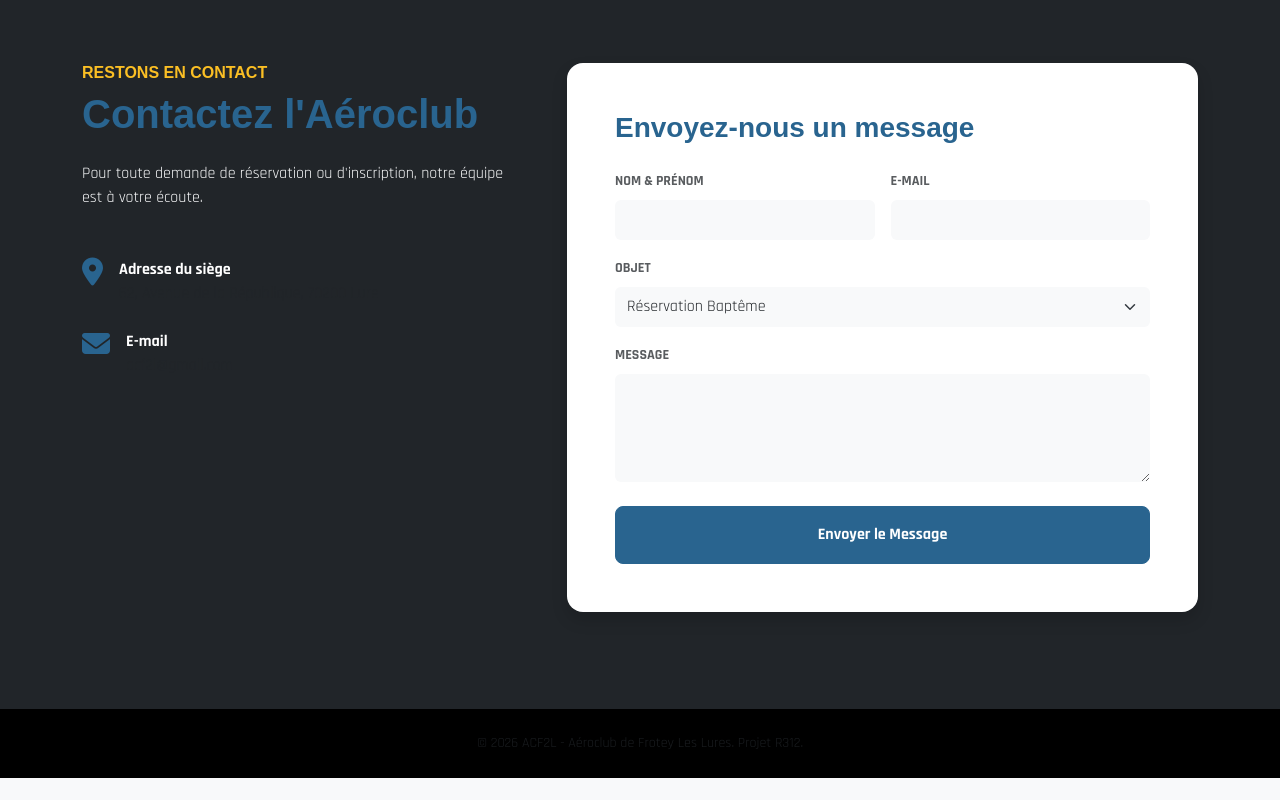
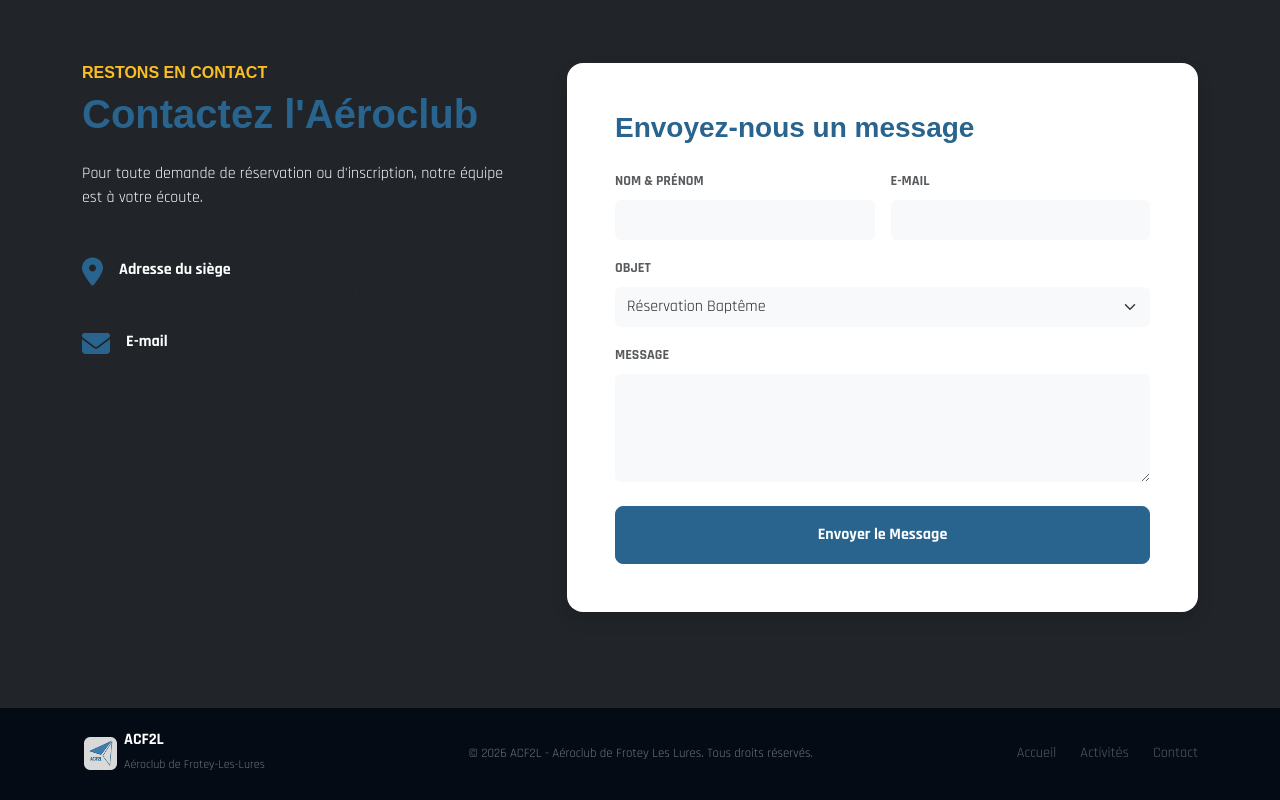
Before and after one commit to baramathias0987-cyber/ACF2L, a plain HTML site: page index.html in a window 1280 px wide. Shown: the part 3287-4087 px from the top of the page. Before the commit the page ends 4065 px from the top, so only its background shows below. Drawn offline with nearby package versions, Linux system fonts and the light colour scheme; a web font is replaced by a local one.

```diff
--- a/index.html
+++ b/index.html
@@ -395,9 +395,29 @@
         </div>
     </section>
 
-    <footer class="bg-black text-white py-4 border-top border-dark">
-        <div class="container text-center">
-            <p class="mb-0 font-sans text-muted small">&copy; 2026 ACF2L - Aéroclub de Frotey Les Lures. Projet R312.</p>
+    <footer class="py-4" style="background-color: #050b14;">
+        <div class="container">
+            <div class="d-flex flex-column flex-md-row justify-content-between align-items-center gap-4">
+
+                <div class="d-flex align-items-center text-start">
+                    <img src="logo acf2l.png" alt="Logo ACF2L" style="width: 42px; height: 42px; object-fit: contain; padding: 2px;">
+                    <div class="font-sans">
+                        <span class="text-white fw-bold d-block lh-1 mb-1">ACF2L</span>
+                        <span class="text-secondary" style="font-size: 0.75rem;">Aéroclub de Frotey-Les-Lures</span>
+                    </div>
+                </div>
+
+                <div class="font-sans text-secondary text-center" style="font-size: 0.8rem;">
+                    © 2026 ACF2L - Aéroclub de Frotey Les Lures. Tous droits réservés.
+                </div>
+
+                <div class="d-flex gap-4 font-sans" style="font-size: 0.9rem;">
+                    <a href="#home" class="text-secondary text-decoration-none text-opacity-75">Accueil</a>
+                    <a href="#activites" class="text-secondary text-decoration-none text-opacity-75">Activités</a>
+                    <a href="#contact" class="text-secondary text-decoration-none text-opacity-75">Contact</a>
+                </div>
+
+            </div>
         </div>
     </footer>
 
```
